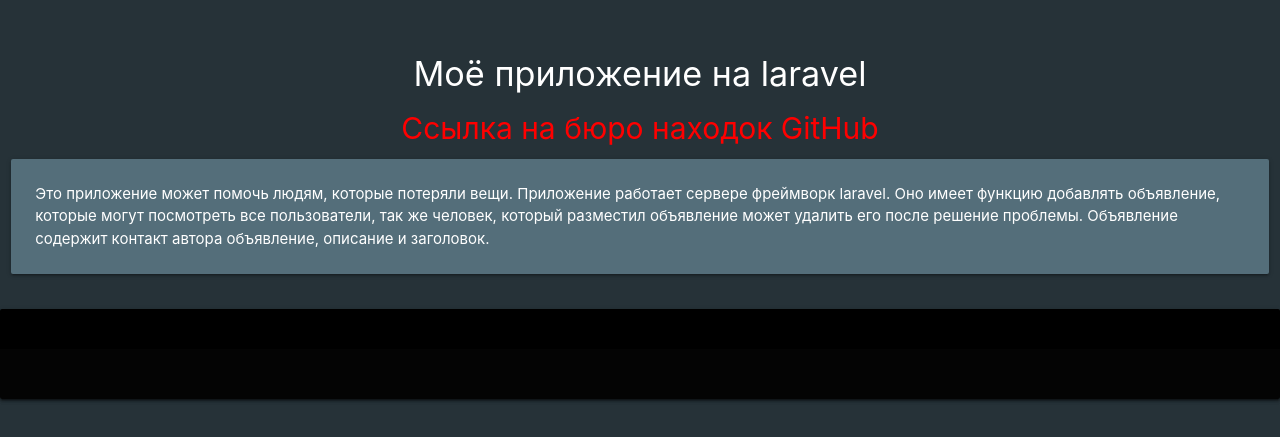
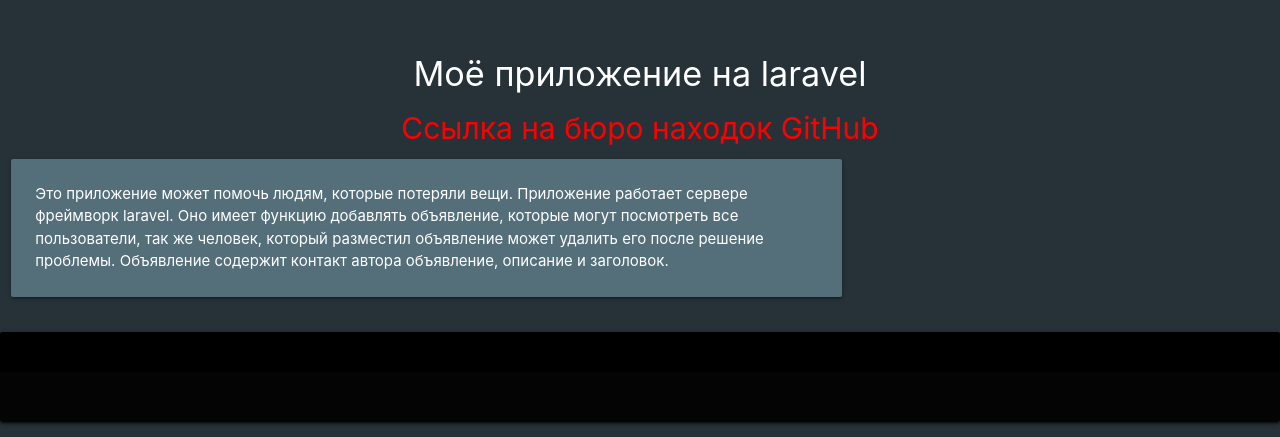
Before and after one commit to SashaVasal/-1, a plain HTML site: page index.html in a window 1280 px wide. Shown: the part 1801-2238 px from the top of the page. Before the commit the page ends 2215 px from the top, so only its background shows below. Drawn offline with nearby package versions, Linux system fonts and the light colour scheme.

Commit message:
Update index.html

```diff
--- a/index.html
+++ b/index.html
@@ -138,7 +138,7 @@
           <a href="https://github.com/SashaVasal/buro_naxodok.git" style="font-size:30px; color:red;">Ссылка на бюро находок GitHub</a>
     </div>
     <div class="row">
-    <div class="col s12 m12">
+    <div class="col s12 m8">
       <div class="card blue-grey darken-1">
         <div class="card-content white-text">
 
```
